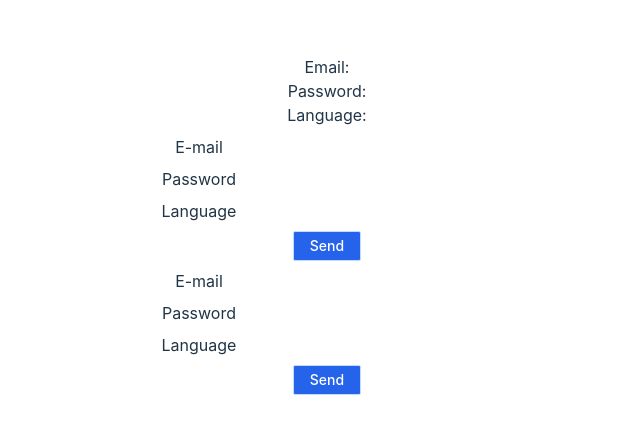
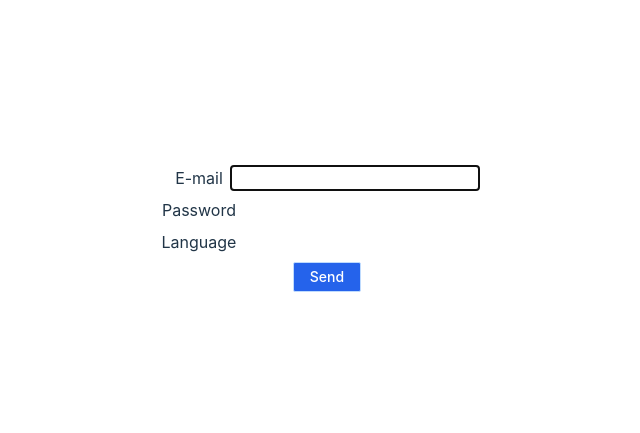
Before and after one commit to mateuszpytlak/react_workshop, a React (Vite) app: page / in a window 1280 px wide. Shown: the part 175-608 px from the top of the page, without its empty margins (313-953 px from the left). Built offline with nearby package versions, Linux system fonts and the light colour scheme.

Commit message:
form with custom input component

```diff
--- a/src/App.tsx
+++ b/src/App.tsx
@@ -9,7 +9,7 @@ function App() {
         <>
             {/*<Generator />*/}
             {/*<Counter />*/}
-            <RegistrationFormState />
+            {/*<RegistrationFormState />*/}
             <RegistrationFormRefs />
         </>
     )
--- a/src/components/RegistrationForm/RegistrationFormRefs.tsx
+++ b/src/components/RegistrationForm/RegistrationFormRefs.tsx
@@ -1,5 +1,6 @@
 import {Button} from "../../ui/Button/Button.tsx";
-import { FormEventHandler, useRef } from "react";
+import {FormEventHandler, useEffect, useRef} from "react";
+import {Input} from "../../ui";
 
 type RegistrationFormData = {
     email: string;
@@ -13,6 +14,11 @@ export const RegistrationFormRefs = () => {
     const passwordFieldRef = useRef<HTMLInputElement>(null);
     const languageFieldRef = useRef<HTMLInputElement>(null);
 
+    useEffect(() => {
+        if (emailFieldRef.current) {
+            emailFieldRef.current.focus();
+        }
+    }, []);
 
     const handleSubmit: FormEventHandler = (event) => {
         event.preventDefault();
@@ -26,19 +32,11 @@ export const RegistrationFormRefs = () => {
 
 
     return (
-        <form action="" onSubmit={handleSubmit}>
-            <div className="my-2">
-                <label htmlFor="email" className="mr-2">E-mail</label>
-                <input id="email" ref={emailFieldRef} type="email"/>
-            </div>
-            <div className="my-2">
-                <label htmlFor="password" className="mr-2">Password</label>
-                <input id="password" ref={passwordFieldRef} type="password"/>
-            </div>
-            <div className="my-2">
-                <label htmlFor="language" className="mr-2">Language</label>
-                <input id="language" ref={languageFieldRef}/>
-            </div>
+        <form onSubmit={handleSubmit}>
+            <Input label="E-mail" ref={emailFieldRef} type="email" />
+            <Input label="Password" ref={passwordFieldRef} type="password" />
+            <Input label="Language" ref={languageFieldRef} />
+
             <Button label="Send" type="submit"></Button>
         </form>
     )
--- /dev/null
+++ b/src/ui/Button/index.ts
@@ -0,0 +1 @@
+export {Button} from './Button';
--- /dev/null
+++ b/src/ui/Input/Input.tsx
@@ -0,0 +1,17 @@
+import {ComponentPropsWithRef, forwardRef, Ref, useId} from "react";
+
+type Props = {
+    label: string;
+} & ComponentPropsWithRef<'input'>
+
+export const Input = forwardRef(({label, ...rest}: Props, ref: Ref<HTMLInputElement>) => {
+
+    const id = useId();
+
+    return (
+        <div className="my-2">
+            <label htmlFor={id} className="mr-2">{label}</label>
+            <input id={id} ref={ref} {...rest} />
+        </div>
+    )
+});
--- /dev/null
+++ b/src/ui/Input/index.ts
@@ -0,0 +1 @@
+export { Input } from './Input';
--- /dev/null
+++ b/src/ui/Text/index.ts
@@ -0,0 +1 @@
+export { Text } from './Text';
--- /dev/null
+++ b/src/ui/index.ts
@@ -0,0 +1,3 @@
+export * from "./Text";
+export * from "./Button";
+export * from "./Input";
```
